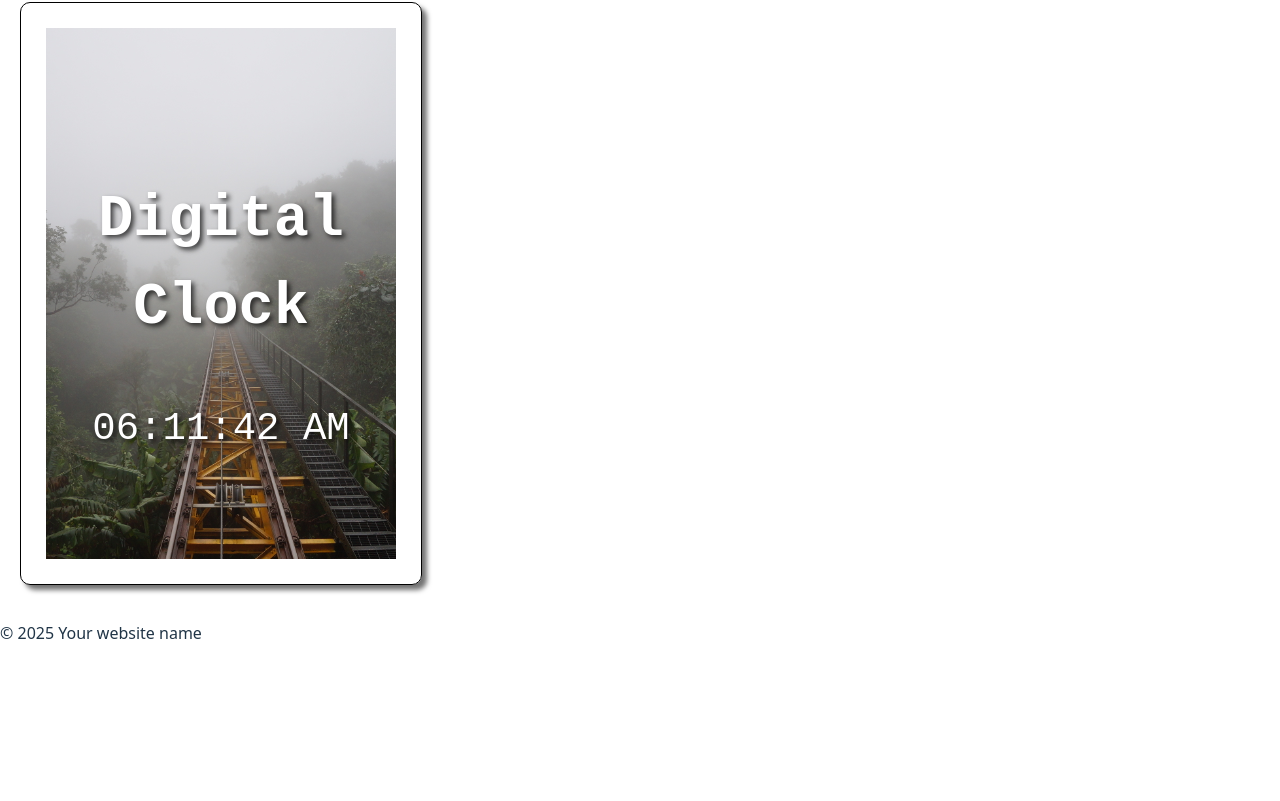
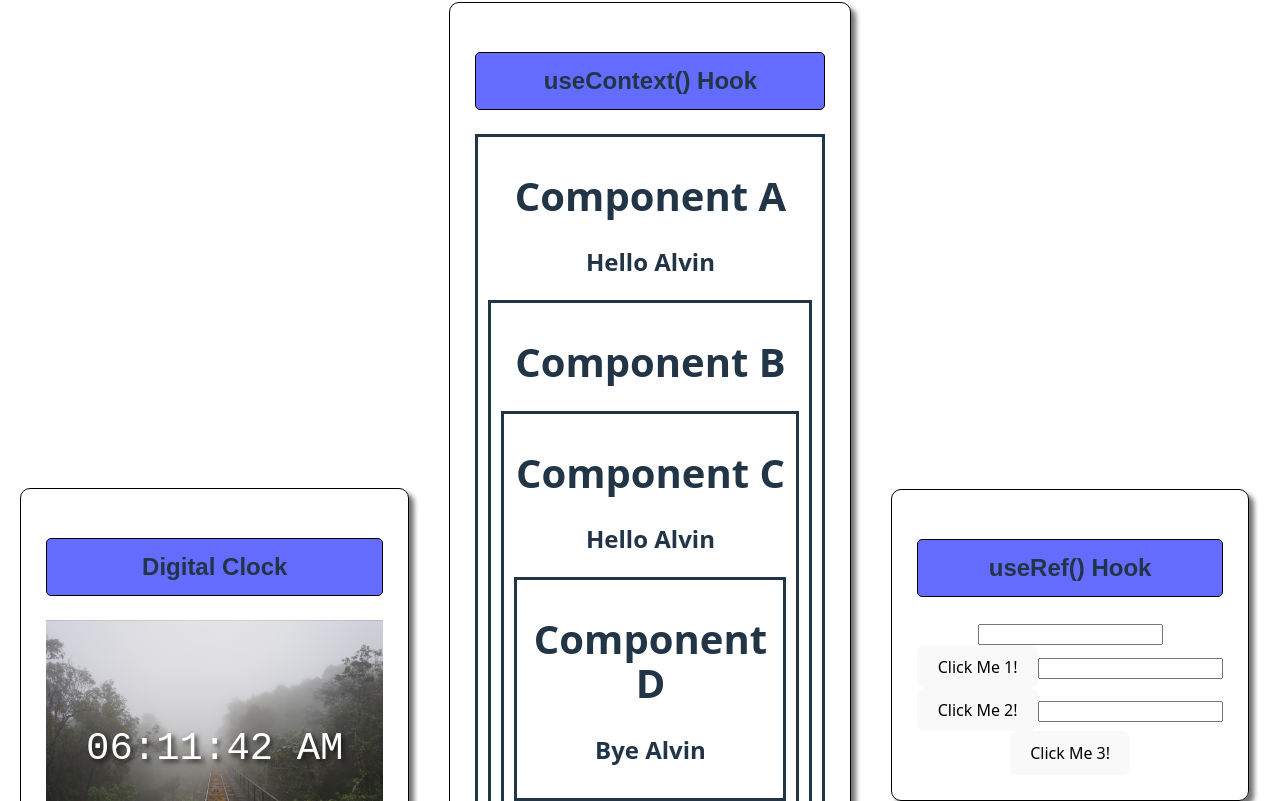
Before and after one commit to alvintaas/react-portfolio, a React (Vite) app: page / in a window 1280 px wide. Shown: the part 3219-4020 px from the top of the page. Before the commit the page ends 3880 px from the top, so only its background shows below. Built offline with nearby package versions, Linux system fonts and the light colour scheme.

Commit message:
useEffect tutorial

```diff
--- a/src/App.jsx
+++ b/src/App.jsx
@@ -15,6 +15,8 @@ import UpdateStateArray from "./UpdateStateArray.jsx";
 import ToDoList from "./ToDoList.jsx";
 import MyComponent4 from "./MyComponent4.jsx";
 import DigitalClock from "./DigitalClock.jsx";
+import ComponentA from "./ComponentA.jsx";
+import RefComponent from "./RefComponent.jsx";
 
 function App() {
 
@@ -99,8 +101,20 @@ function App() {
 
 
       <div className="card">
+      <h3 className="welcome-message">Digital Clock</h3>
         <DigitalClock></DigitalClock>
       </div>
+
+      <div className="card">
+        <h3 className="welcome-message">useContext() Hook</h3>
+        <ComponentA></ComponentA>
+      </div>
+
+      <div className="card">
+        <h3 className="welcome-message">useRef() Hook</h3>
+        <RefComponent></RefComponent>
+      </div>
+
       <Footer/>
     </>
   );
--- /dev/null
+++ b/src/ComponentA.jsx
@@ -0,0 +1,30 @@
+import React, {useState, createContext} from 'react';
+import ComponentB from './ComponentB';
+
+/*To use createContext, its advised to use a name thats applicable to what you intend on passing down. In this case, it will be the user name hence 'UserContext'*/
+export const UserContext = createContext();
+
+// ComponentA is the parent component that holds the user state and provides it to ComponentB and its children through UserContext.Provider
+
+// useContext is a React hook that allows you to access the context value provided by the nearest UserContext.Provider in the component tree.
+
+function ComponentA() {
+
+    const [user, setUser] = useState("Alvin");
+
+  return (
+    <div className='box'>
+      <h1>Component A</h1>
+      <h2>{`Hello ${user}`}</h2>
+
+
+{/* The UserContext.Provider is used to pass the user state down to ComponentB and its children */}
+        <UserContext.Provider value={user}>
+            <ComponentB user={user}></ComponentB>
+        </UserContext.Provider>
+
+    </div>
+  );
+}
+
+export default ComponentA;
--- /dev/null
+++ b/src/ComponentB.jsx
@@ -0,0 +1,13 @@
+import React from 'react';
+import ComponentC from './ComponentC';
+
+function ComponentB() {
+  return (
+    <div className='box'>
+      <h1>Component B</h1>
+      <ComponentC ></ComponentC>
+    </div>
+  );
+}
+
+export default ComponentB;
--- /dev/null
+++ b/src/ComponentC.jsx
@@ -0,0 +1,19 @@
+import React, {useContext} from 'react';
+import { UserContext } from './ComponentA.jsx';
+import ComponentD from './ComponentD';
+
+function MyComponentC() {
+
+  const user = useContext(UserContext);
+
+  return (
+    <div className='box'>
+      <h1>Component C</h1>
+      <h2>{`Hello ${user}`}</h2>
+
+      <ComponentD></ComponentD>
+    </div>
+  );
+}
+
+export default MyComponentC;
--- /dev/null
+++ b/src/ComponentD.jsx
@@ -0,0 +1,16 @@
+import React, {useContext} from 'react';
+import { UserContext } from './ComponentA.jsx';
+
+function MyComponentD(props) {
+
+  const user = useContext(UserContext);
+
+  return (
+    <div className='box'>
+      <h1>Component D</h1>
+      <h2>{`Bye ${user}`}</h2>
+    </div>
+  );
+}
+
+export default MyComponentD;
--- a/src/DigitalClock.jsx
+++ b/src/DigitalClock.jsx
@@ -32,7 +32,6 @@ function DigitalClock() {
 return (
     <div className="clock-container">
       <div className='clock'>
-        <h2>Digital Clock</h2>
         <span>{formatTime()}</span>
       </div>
     </div>
--- /dev/null
+++ b/src/RefComponent.jsx
@@ -0,0 +1,47 @@
+import React, { useState, useEffect, useRef } from 'react';
+
+function RefComponent() {
+
+    const inputRef1 = useRef(null);
+    const inputRef2 = useRef(null);
+    const inputRef3 = useRef(null);
+
+    useEffect(() => {
+        console.log("Component rendered");
+        console
+    });
+
+    function handleClick1() {
+        inputRef1.current.focus();
+        inputRef1.current.style.backgroundColor = 'yellow';
+    }
+
+    function handleClick2() {
+        inputRef2.current.focus();
+        inputRef2.current.style.backgroundColor = 'yellow';
+    }
+    function handleClick3() {
+        inputRef3.current.focus();
+        inputRef3.current.style.backgroundColor = 'yellow';
+    }
+
+
+    return (
+        <div>
+            <input type="text" ref={inputRef1} />
+            <br/>
+            <button onClick={handleClick1}>Click Me 1!</button>
+
+            <input type="text" ref={inputRef2} />
+            <br/>
+            <button onClick={handleClick2}>Click Me 2!</button>
+
+            <input type="text" ref={inputRef3} />
+            <br/>
+            <button onClick={handleClick3}>Click Me 3!</button>
+
+        </div>
+    );
+}
+
+export default RefComponent;
--- a/src/index.css
+++ b/src/index.css
@@ -298,7 +298,7 @@ button:focus-visible {
   background-size: cover;
   background-position: center;
   backdrop-filter: blur(50px);
-  padding: 100px 0px;
+  padding: 100px 40px;
 }
 
 .clock {
@@ -311,3 +311,10 @@ button:focus-visible {
   justify-content: center;
   align-items: center;
 }
+
+/*useContext() Hook Styles*/
+
+.box {
+  border: 3px solid ;
+  padding: 10px;
+}
```
